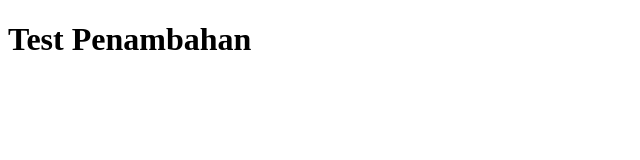
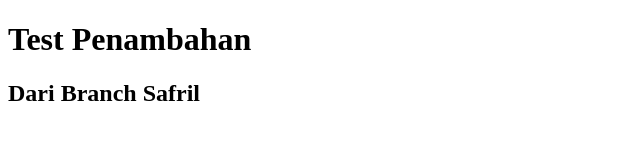
Before and after one commit to reshaffa/belajar-git, a plain HTML site: page index.html in a window 1280 px wide. Shown: the whole page, without its empty margins (0-640 px from the left). Drawn offline with Linux system fonts and the light colour scheme.

Commit message:
Update Index Add h2

```diff
--- a/index.html
+++ b/index.html
@@ -8,5 +8,6 @@
 </head>
 <body>
     <h1>Test Penambahan</h1>
+    <h2>Dari Branch Safril</h2>
 </body>
 </html>
```
